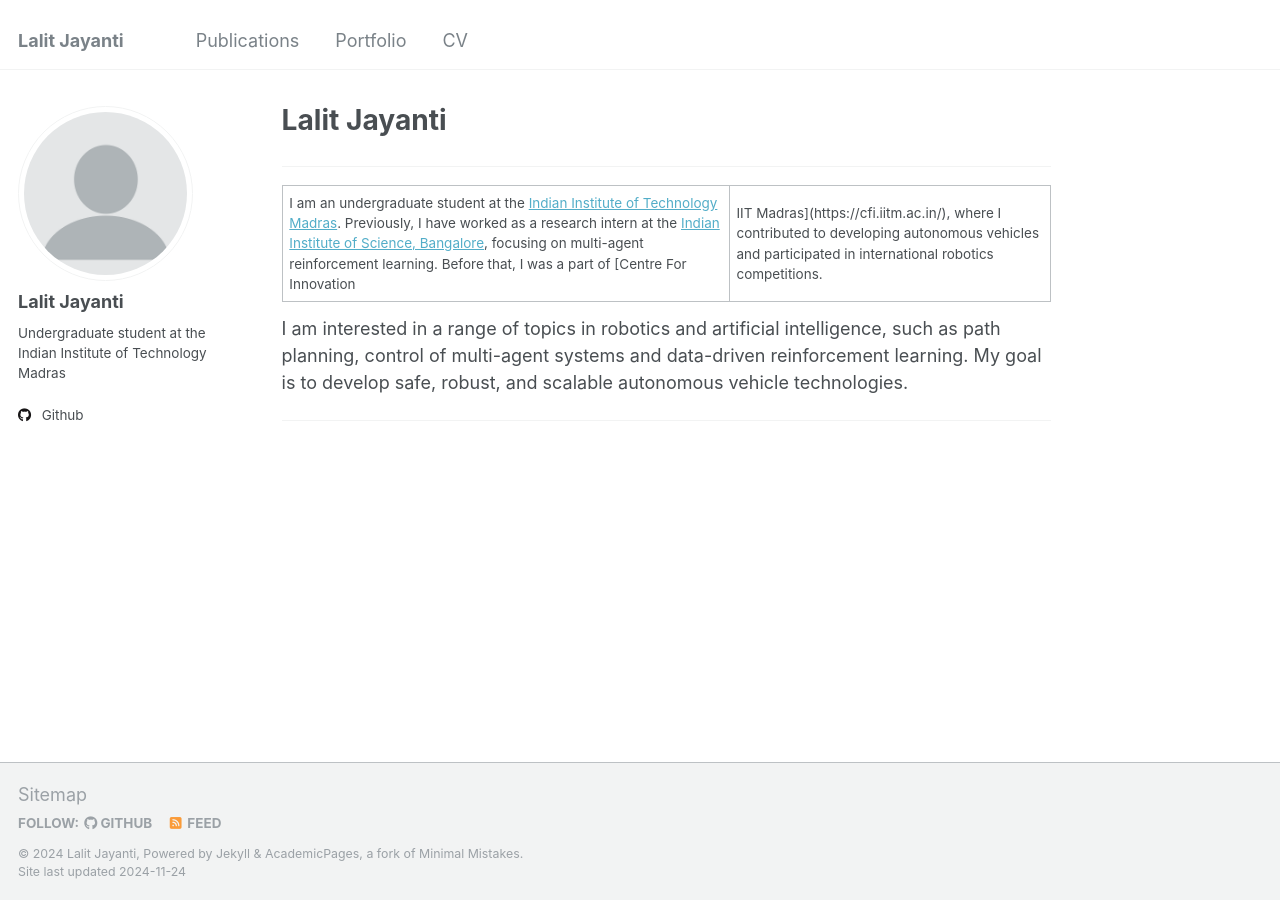
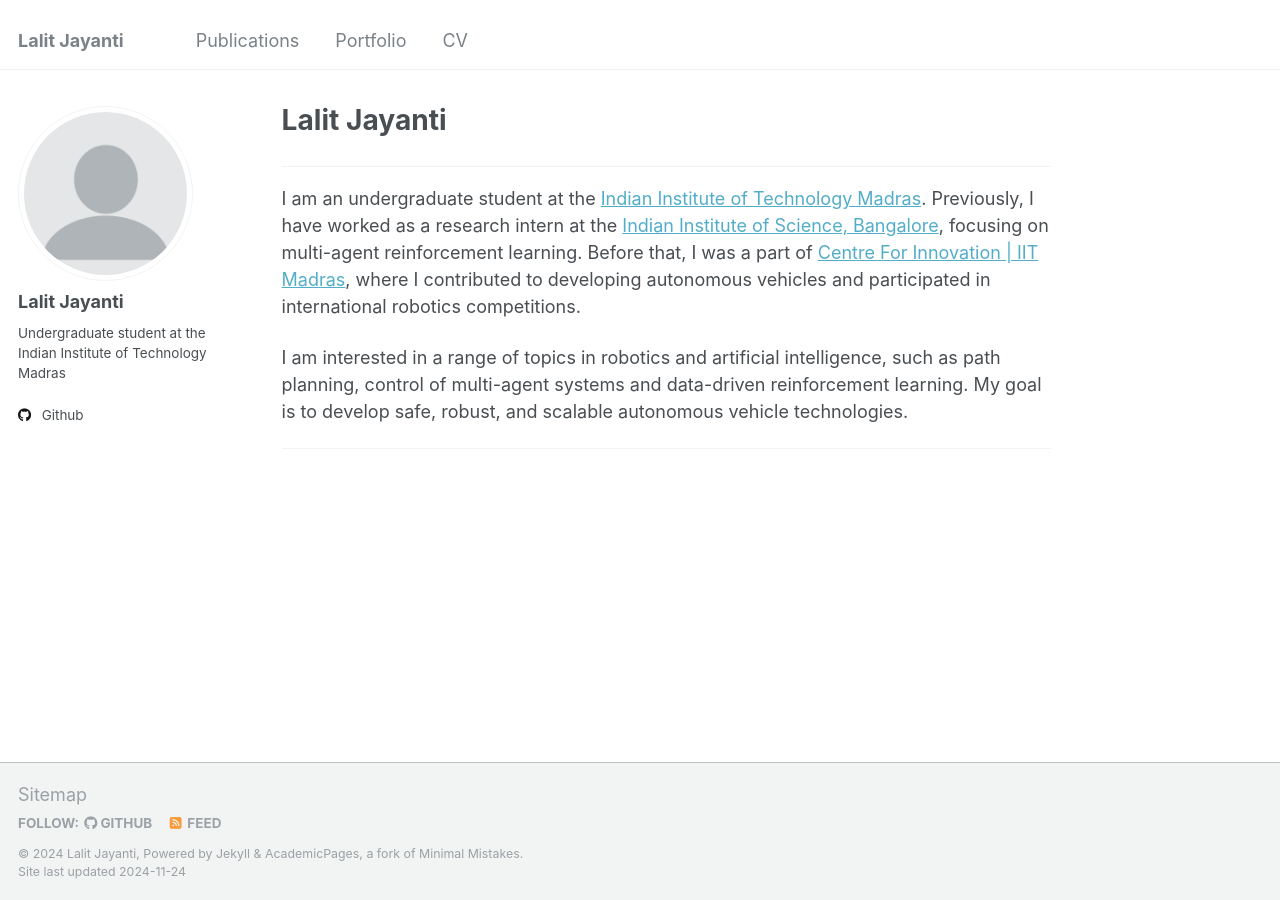
Before and after one commit to NuminousLozenge/NuminousLozenge.github.io, a Jekyll site: the page built from _pages/about.md, in a window 1280 px wide. Built offline with Jekyll 4.4.1, drawn with Linux system fonts in a browser that asks for light colours.

Commit message:
fix about.md

```diff
--- a/_pages/about.md
+++ b/_pages/about.md
@@ -9,7 +9,7 @@ redirect_from:
 
 ---
 
-I am an undergraduate student at the [Indian Institute of Technology Madras](https://www.iitm.ac.in/). Previously, I have worked as a research intern at the [Indian Institute of Science, Bangalore](https://iisc.ac.in/), focusing on multi-agent reinforcement learning. Before that, I was a part of [Centre For Innovation | IIT Madras](https://cfi.iitm.ac.in/), where I contributed to developing autonomous vehicles and participated in international robotics competitions.
+I am an undergraduate student at the [Indian Institute of Technology Madras](https://www.iitm.ac.in/). Previously, I have worked as a research intern at the [Indian Institute of Science, Bangalore](https://iisc.ac.in/), focusing on multi-agent reinforcement learning. Before that, I was a part of [Centre For Innovation \| IIT Madras](https://cfi.iitm.ac.in/), where I contributed to developing autonomous vehicles and participated in international robotics competitions.
 
 I am interested in a range of topics in robotics and artificial intelligence, such as path planning, control of multi-agent systems and data-driven reinforcement learning. My goal is to develop safe, robust, and scalable autonomous vehicle technologies.
 
```
